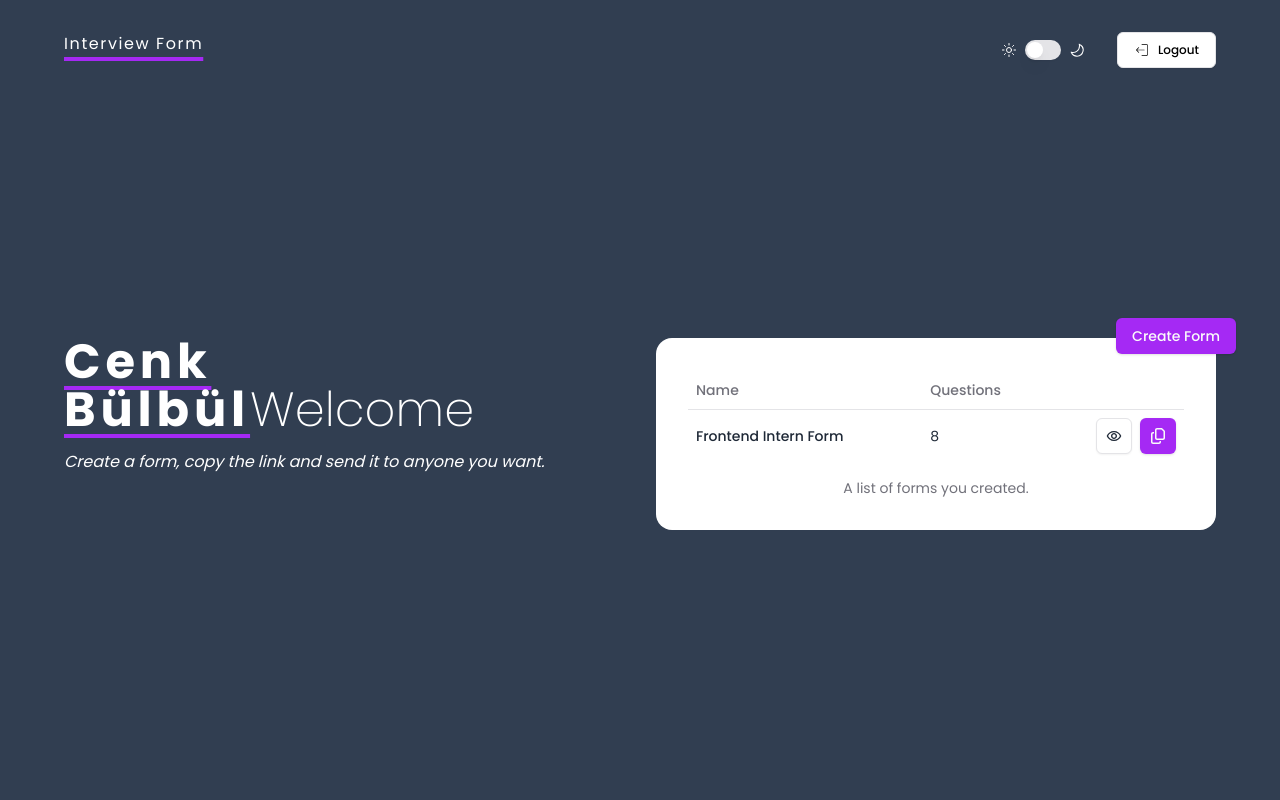
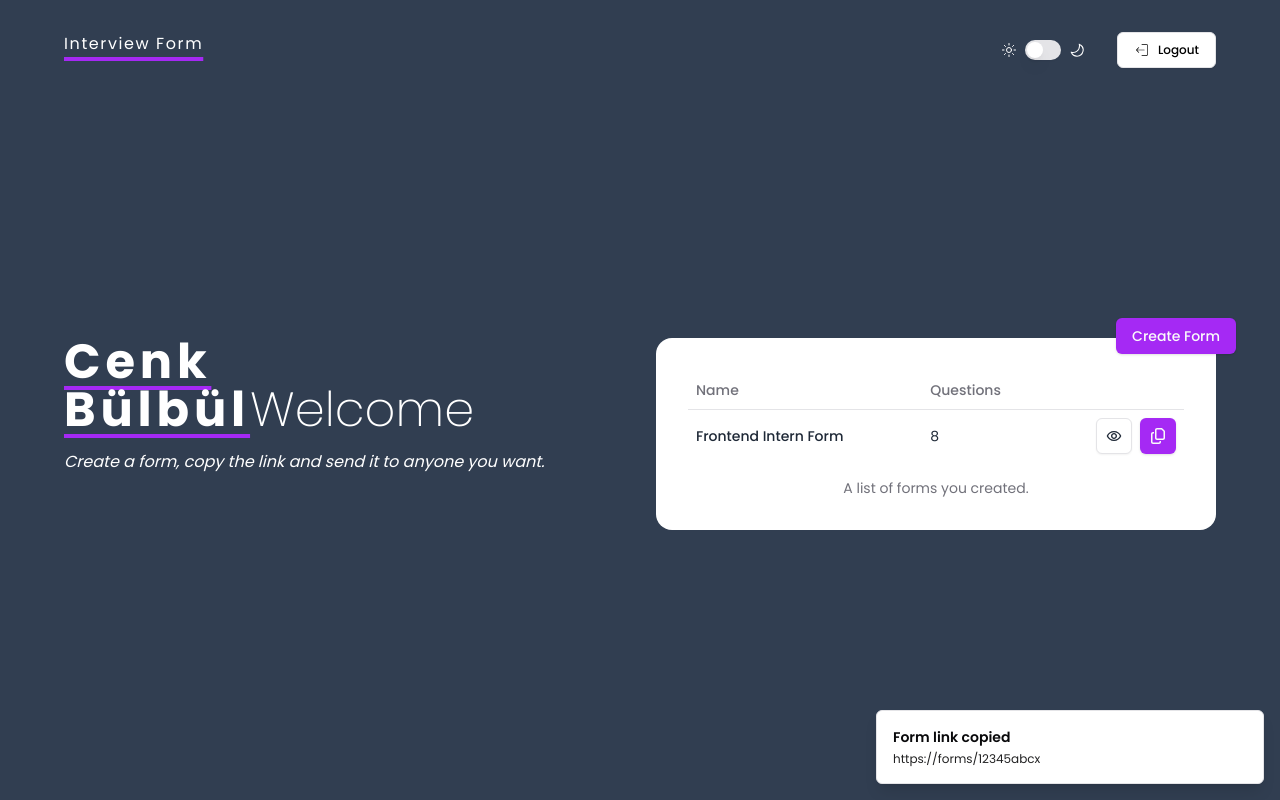
Before and after one commit to cenkbulbull/interview-form, a Next.js app: page / in a window 1280 px wide. Both pictures are taken after a click on the button 1158 px from the left and 436 px from the top of the page. Built offline with nearby package versions, Linux system fonts and the light colour scheme.

Commit message:
feat: toast added

```diff
--- a/app/(dashboard)/page.js
+++ b/app/(dashboard)/page.js
@@ -36,10 +36,13 @@
 import { GoPlus } from "react-icons/go";
 import { FcQuestions } from "react-icons/fc";
 
+import { useToast } from "@/hooks/use-toast";
+
 import { useState } from "react";
 
 const Home = () => {
   const [questions, setQuestions] = useState([{ id: 1, value: "" }]); // Başlangıçta bir tane input
+  const { toast } = useToast();
 
   const addQuestion = () => {
     setQuestions((prevQuestions) => [
@@ -141,7 +144,7 @@
                       <MdOutlineRemoveRedEye />
                     </Button>
                   </DrawerTrigger>
-                  <DrawerContent>
+                  <DrawerContent className="text-xs">
                     <DrawerHeader>
                       <DrawerTitle className="px-4 font-bold tracking-widest underline decoration-primary decoration-4 underline-offset-8">
                         Frontend Intern Form
@@ -255,7 +258,15 @@
                   </DrawerContent>
                 </Drawer>
 
-                <Button size="icon">
+                <Button
+                  size="icon"
+                  onClick={() => {
+                    toast({
+                      title: "Form link copied",
+                      description: "https://forms/12345abcx",
+                    });
+                  }}
+                >
                   <FaRegCopy />
                 </Button>
               </TableCell>
--- a/app/layout.js
+++ b/app/layout.js
@@ -1,6 +1,7 @@
 import { Poppins } from "next/font/google";
 import "./globals.css";
 import Navbar from "@/components/shared/Navbar";
+import { Toaster } from "@/components/ui/toaster";
 
 const poppins = Poppins({
   weight: ["100", "200", "400", "500", "600", "700", "800", "900"],
@@ -22,6 +23,7 @@
           <div className="flex-grow flex items-center justify-center lg:justify-normal">
             {children}
           </div>
+          <Toaster />
         </div>
       </body>
     </html>
--- /dev/null
+++ b/components/ui/toast.jsx
@@ -0,0 +1,86 @@
+"use client";
+import * as React from "react"
+import * as ToastPrimitives from "@radix-ui/react-toast"
+import { cva } from "class-variance-authority";
+import { X } from "lucide-react"
+
+import { cn } from "@/lib/utils"
+
+const ToastProvider = ToastPrimitives.Provider
+
+const ToastViewport = React.forwardRef(({ className, ...props }, ref) => (
+  <ToastPrimitives.Viewport
+    ref={ref}
+    className={cn(
+      "fixed top-0 z-[100] flex max-h-screen w-full flex-col-reverse p-4 sm:bottom-0 sm:right-0 sm:top-auto sm:flex-col md:max-w-[420px]",
+      className
+    )}
+    {...props} />
+))
+ToastViewport.displayName = ToastPrimitives.Viewport.displayName
+
+const toastVariants = cva(
+  "group pointer-events-auto relative flex w-full items-center justify-between space-x-2 overflow-hidden rounded-md border p-4 pr-6 shadow-lg transition-all data-[swipe=cancel]:translate-x-0 data-[swipe=end]:translate-x-[var(--radix-toast-swipe-end-x)] data-[swipe=move]:translate-x-[var(--radix-toast-swipe-move-x)] data-[swipe=move]:transition-none data-[state=open]:animate-in data-[state=closed]:animate-out data-[swipe=end]:animate-out data-[state=closed]:fade-out-80 data-[state=closed]:slide-out-to-right-full data-[state=open]:slide-in-from-top-full data-[state=open]:sm:slide-in-from-bottom-full",
+  {
+    variants: {
+      variant: {
+        default: "border bg-background text-foreground",
+        destructive:
+          "destructive group border-destructive bg-destructive text-destructive-foreground",
+      },
+    },
+    defaultVariants: {
+      variant: "default",
+    },
+  }
+)
+
+const Toast = React.forwardRef(({ className, variant, ...props }, ref) => {
+  return (
+    (<ToastPrimitives.Root
+      ref={ref}
+      className={cn(toastVariants({ variant }), className)}
+      {...props} />)
+  );
+})
+Toast.displayName = ToastPrimitives.Root.displayName
+
+const ToastAction = React.forwardRef(({ className, ...props }, ref) => (
+  <ToastPrimitives.Action
+    ref={ref}
+    className={cn(
+      "inline-flex h-8 shrink-0 items-center justify-center rounded-md border bg-transparent px-3 text-sm font-medium transition-colors hover:bg-secondary focus:outline-none focus:ring-1 focus:ring-ring disabled:pointer-events-none disabled:opacity-50 group-[.destructive]:border-muted/40 group-[.destructive]:hover:border-destructive/30 group-[.destructive]:hover:bg-destructive group-[.destructive]:hover:text-destructive-foreground group-[.destructive]:focus:ring-destructive",
+      className
+    )}
+    {...props} />
+))
+ToastAction.displayName = ToastPrimitives.Action.displayName
+
+const ToastClose = React.forwardRef(({ className, ...props }, ref) => (
+  <ToastPrimitives.Close
+    ref={ref}
+    className={cn(
+      "absolute right-1 top-1 rounded-md p-1 text-foreground/50 opacity-0 transition-opacity hover:text-foreground focus:opacity-100 focus:outline-none focus:ring-1 group-hover:opacity-100 group-[.destructive]:text-red-300 group-[.destructive]:hover:text-red-50 group-[.destructive]:focus:ring-red-400 group-[.destructive]:focus:ring-offset-red-600",
+      className
+    )}
+    toast-close=""
+    {...props}>
+    <X className="h-4 w-4" />
+  </ToastPrimitives.Close>
+))
+ToastClose.displayName = ToastPrimitives.Close.displayName
+
+const ToastTitle = React.forwardRef(({ className, ...props }, ref) => (
+  <ToastPrimitives.Title
+    ref={ref}
+    className={cn("text-sm font-semibold [&+div]:text-xs", className)}
+    {...props} />
+))
+ToastTitle.displayName = ToastPrimitives.Title.displayName
+
+const ToastDescription = React.forwardRef(({ className, ...props }, ref) => (
+  <ToastPrimitives.Description ref={ref} className={cn("text-sm opacity-90", className)} {...props} />
+))
+ToastDescription.displayName = ToastPrimitives.Description.displayName
+
+export { ToastProvider, ToastViewport, Toast, ToastTitle, ToastDescription, ToastClose, ToastAction };
--- /dev/null
+++ b/components/ui/toaster.jsx
@@ -0,0 +1,35 @@
+"use client"
+
+import { useToast } from "@/hooks/use-toast"
+import {
+  Toast,
+  ToastClose,
+  ToastDescription,
+  ToastProvider,
+  ToastTitle,
+  ToastViewport,
+} from "@/components/ui/toast"
+
+export function Toaster() {
+  const { toasts } = useToast()
+
+  return (
+    (<ToastProvider>
+      {toasts.map(function ({ id, title, description, action, ...props }) {
+        return (
+          (<Toast key={id} {...props}>
+            <div className="grid gap-1">
+              {title && <ToastTitle>{title}</ToastTitle>}
+              {description && (
+                <ToastDescription>{description}</ToastDescription>
+              )}
+            </div>
+            {action}
+            <ToastClose />
+          </Toast>)
+        );
+      })}
+      <ToastViewport />
+    </ToastProvider>)
+  );
+}
--- /dev/null
+++ b/hooks/use-toast.js
@@ -0,0 +1,155 @@
+"use client";
+// Inspired by react-hot-toast library
+import * as React from "react"
+
+const TOAST_LIMIT = 1
+const TOAST_REMOVE_DELAY = 1000000
+
+const actionTypes = {
+  ADD_TOAST: "ADD_TOAST",
+  UPDATE_TOAST: "UPDATE_TOAST",
+  DISMISS_TOAST: "DISMISS_TOAST",
+  REMOVE_TOAST: "REMOVE_TOAST"
+}
+
+let count = 0
+
+function genId() {
+  count = (count + 1) % Number.MAX_SAFE_INTEGER
+  return count.toString();
+}
+
+const toastTimeouts = new Map()
+
+const addToRemoveQueue = (toastId) => {
+  if (toastTimeouts.has(toastId)) {
+    return
+  }
+
+  const timeout = setTimeout(() => {
+    toastTimeouts.delete(toastId)
+    dispatch({
+      type: "REMOVE_TOAST",
+      toastId: toastId,
+    })
+  }, TOAST_REMOVE_DELAY)
+
+  toastTimeouts.set(toastId, timeout)
+}
+
+export const reducer = (state, action) => {
+  switch (action.type) {
+    case "ADD_TOAST":
+      return {
+        ...state,
+        toasts: [action.toast, ...state.toasts].slice(0, TOAST_LIMIT),
+      };
+
+    case "UPDATE_TOAST":
+      return {
+        ...state,
+        toasts: state.toasts.map((t) =>
+          t.id === action.toast.id ? { ...t, ...action.toast } : t),
+      };
+
+    case "DISMISS_TOAST": {
+      const { toastId } = action
+
+      // ! Side effects ! - This could be extracted into a dismissToast() action,
+      // but I'll keep it here for simplicity
+      if (toastId) {
+        addToRemoveQueue(toastId)
+      } else {
+        state.toasts.forEach((toast) => {
+          addToRemoveQueue(toast.id)
+        })
+      }
+
+      return {
+        ...state,
+        toasts: state.toasts.map((t) =>
+          t.id === toastId || toastId === undefined
+            ? {
+                ...t,
+                open: false,
+              }
+            : t),
+      };
+    }
+    case "REMOVE_TOAST":
+      if (action.toastId === undefined) {
+        return {
+          ...state,
+          toasts: [],
+        }
+      }
+      return {
+        ...state,
+        toasts: state.toasts.filter((t) => t.id !== action.toastId),
+      };
+  }
+}
+
+const listeners = []
+
+let memoryState = { toasts: [] }
+
+function dispatch(action) {
+  memoryState = reducer(memoryState, action)
+  listeners.forEach((listener) => {
+    listener(memoryState)
+  })
+}
+
+function toast({
+  ...props
+}) {
+  const id = genId()
+
+  const update = (props) =>
+    dispatch({
+      type: "UPDATE_TOAST",
+      toast: { ...props, id },
+    })
+  const dismiss = () => dispatch({ type: "DISMISS_TOAST", toastId: id })
+
+  dispatch({
+    type: "ADD_TOAST",
+    toast: {
+      ...props,
+      id,
+      open: true,
+      onOpenChange: (open) => {
+        if (!open) dismiss()
+      },
+    },
+  })
+
+  return {
+    id: id,
+    dismiss,
+    update,
+  }
+}
+
+function useToast() {
+  const [state, setState] = React.useState(memoryState)
+
+  React.useEffect(() => {
+    listeners.push(setState)
+    return () => {
+      const index = listeners.indexOf(setState)
+      if (index > -1) {
+        listeners.splice(index, 1)
+      }
+    };
+  }, [state])
+
+  return {
+    ...state,
+    toast,
+    dismiss: (toastId) => dispatch({ type: "DISMISS_TOAST", toastId }),
+  };
+}
+
+export { useToast, toast }
--- a/package.json
+++ b/package.json
@@ -14,6 +14,7 @@
     "@radix-ui/react-label": "^2.1.0",
     "@radix-ui/react-slot": "^1.1.0",
     "@radix-ui/react-switch": "^1.1.1",
+    "@radix-ui/react-toast": "^1.2.2",
     "class-variance-authority": "^0.7.1",
     "clsx": "^2.1.1",
     "embla-carousel-react": "^8.5.1",
```
Also changed, not shown: 1 other file (tests, documents, lock files or other folders).
